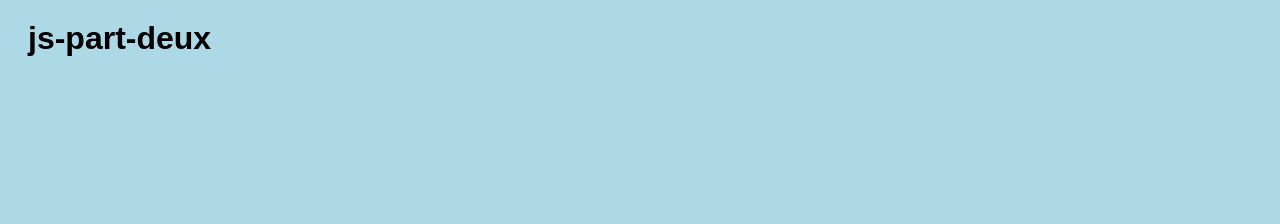
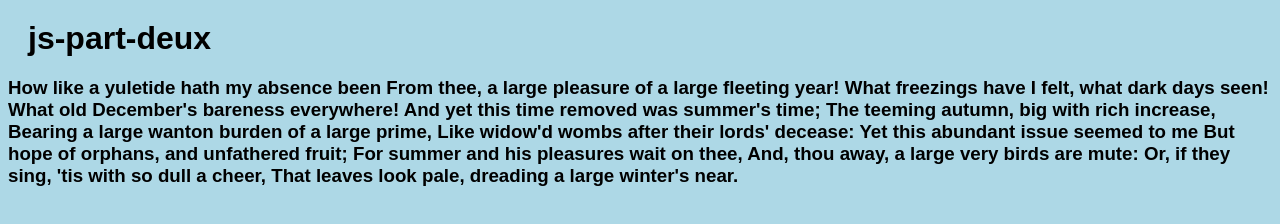
Before and after one commit to mjleavell/js-part-deux, a plain HTML site: page index.html in a window 1280 px wide. Drawn offline with Linux system fonts and the light colour scheme.

Commit message:
inclass string challenge

```diff
--- a/index.html
+++ b/index.html
@@ -8,8 +8,9 @@
 </head>
 <body>
     <h1 id="hi">js-part-deux</h1>
+    <div id="sonnet"></div>
 
-
-    <script src="main.js"></script>
+    <!-- <script src="main.js"></script> -->
+    <script src="stringchallenge.js"></script>
 </body>
 </html>
--- /dev/null
+++ b/stringchallenge.js
@@ -0,0 +1,23 @@
+// ************INCLASS STRING CHALLENGE************
+const sonnet = "How like a winter hath my absence been From thee, the pleasure of the fleeting year! What freezings have I felt, what dark days seen! What old December's bareness everywhere! And yet this time removed was summer's time; The teeming autumn, big with rich increase, Bearing the wanton burden of the prime, Like widow'd wombs after their lords' decease: Yet this abundant issue seemed to me But hope of orphans, and unfathered fruit; For summer and his pleasures wait on thee, And, thou away, the very birds are mute: Or, if they sing, 'tis with so dull a cheer, That leaves look pale, dreading the winter's near.";
+
+// STEP 1: Find and output the starting position of the word "orphans". (use a console.log for this)
+console.log('index of orphans', sonnet.indexOf('orphans'));
+
+// STEP 2: Output the number of characters in the sonnet.(use a console.log for this)
+console.log('length of characters in sonnet:', sonnet.length);
+
+// STEP 3: Replace the first occurance of the string "winter" with "yuletide".
+let newSonnet = sonnet.replace('winter', 'yuletide');
+console.log('newSonnet: ', newSonnet);
+
+// STEP 4: Replace all occurances of the string "the" with "a large".
+// assigning it to itself because replace is reassigning variable
+// newSonnet = newSonnet.replace(/ the /g, ' a large ');
+// other option
+let secondNewSonnet = newSonnet.replace(/ the /g, ' a large ');
+
+// STEP 5: Once you have the final string print it to the sonnet div.
+// we could make this a function but we arent going to reuse it
+const sonnetDiv = document.getElementById('sonnet');
+sonnetDiv.innerHTML = `<h3>${secondNewSonnet}</h3>`;
```
